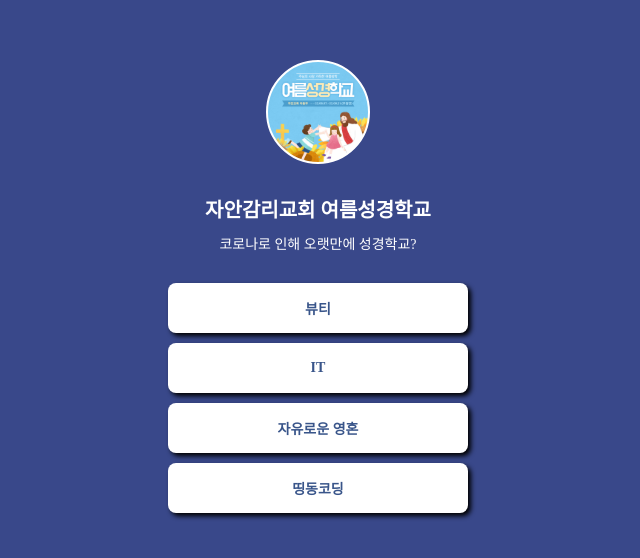
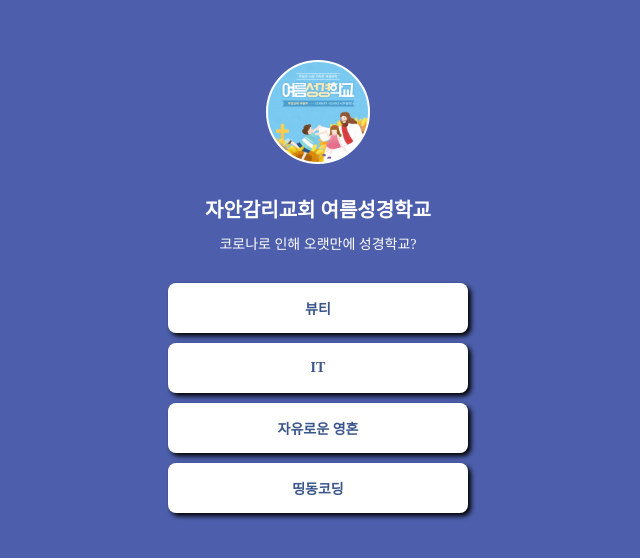
Before and after one commit to MakeYourDream/bible.school, a plain HTML site: page index.html in a window 1280 px wide. Shown: the part 240-798 px from the top of the page, without its empty margins (322-962 px from the left). Drawn offline with Linux system fonts and the light colour scheme; a web font is replaced by a local one.

Commit message:
Update index.html

```diff
--- a/index.html
+++ b/index.html
@@ -13,8 +13,9 @@
         * {
     font-family: "Pretendard",serif;
         }
+
         body {
-            background-color: #39488a;
+            background-color: #4d5fac;
         }
         .profile{
             width: 100px;
```
